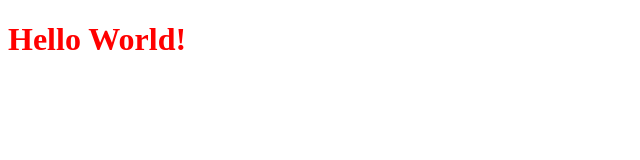
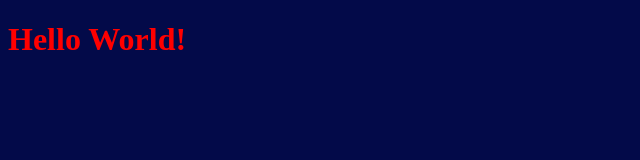
Before and after one commit to Ahmed-Youssef-404/Test-Repo, a plain HTML site: page index.html in a window 1280 px wide. Shown: the whole page, without its empty margins (0-640 px from the left). Drawn offline with Linux system fonts and the light colour scheme.

Commit message:
changing background color using css

```diff
--- a/style.css
+++ b/style.css
@@ -1,3 +1,7 @@
 h1{
     color: red;
 }
+
+body{
+    background-color: rgb(3, 10, 73);
+}
```
